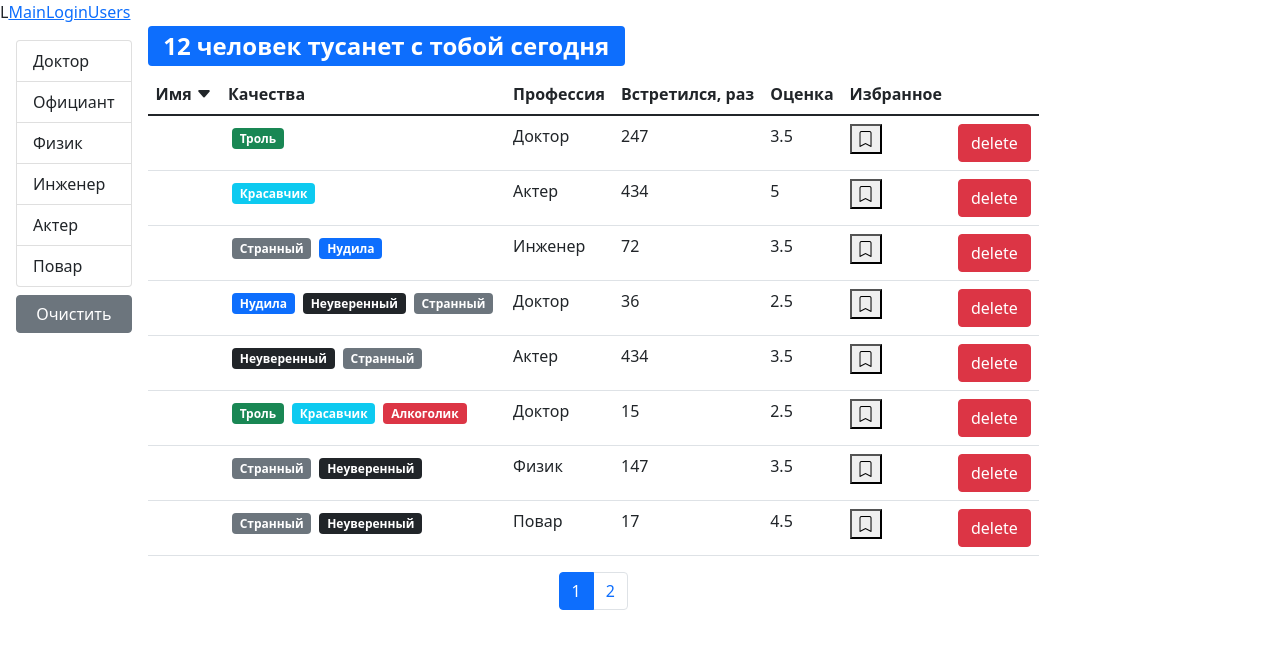
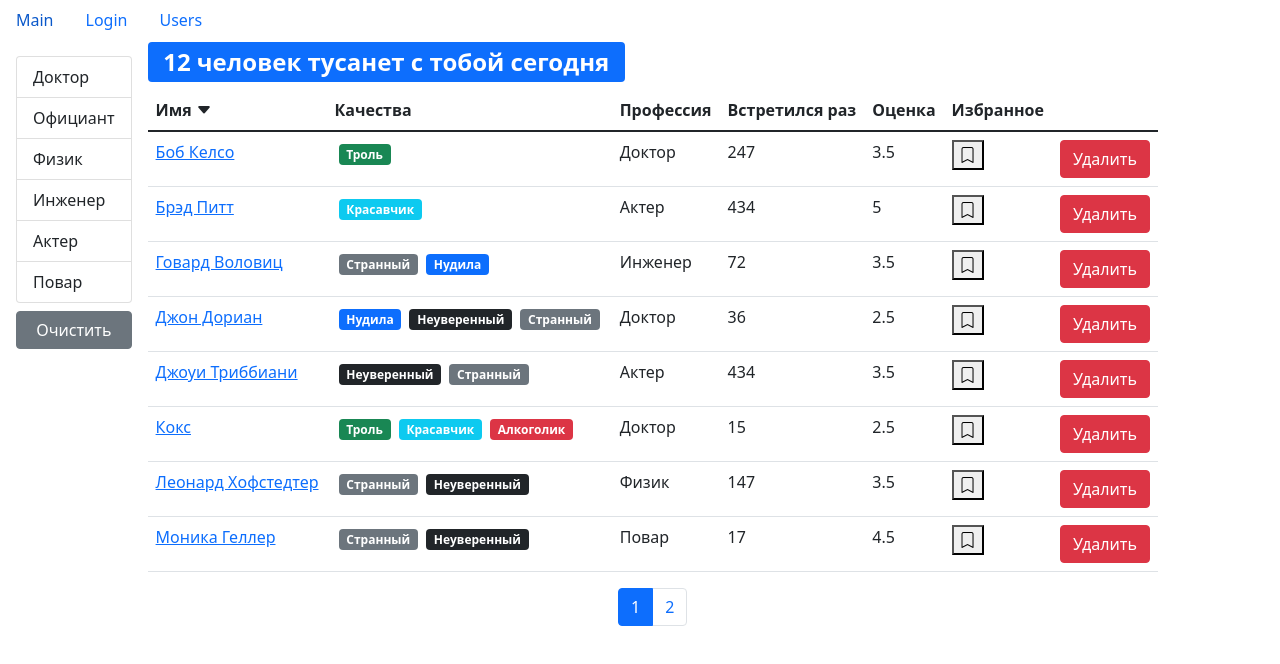
Before and after one commit to kolomrs/FastCompany, a React (Create React App) app: page /users in a window 1280 px wide. Shown: the top 664 px of the page. Built offline with nearby package versions, Linux system fonts and the light colour scheme.

Commit message:
маршрутизация

```diff
--- a/src/app/App.js
+++ b/src/app/App.js
@@ -1,6 +1,6 @@
 import React from "react";
 import Users from "./components/users";
-import { Route, Switch, Redirect, BrowserRouter } from "react-router-dom";
+import { Route, Switch, Redirect } from "react-router-dom";
 import NavBar from "./components/navBar";
 import Login from "./layouts/login";
 import Main from "./layouts/main";
@@ -9,7 +9,6 @@ import UsersLayout from "./components/usersLayout";
 function App() {
     return (
         <div>
-        <BrowserRouter>
             <NavBar />
             <Switch>
                 <Route path="/users/" exact component={Users} />
@@ -22,8 +21,7 @@ function App() {
                 />
                 <Redirect to="/" />
             </Switch>
-        </BrowserRouter>
-    </div>
+        </div>
     );
 }
 
--- a/src/app/components/navBar.jsx
+++ b/src/app/components/navBar.jsx
@@ -5,18 +5,17 @@ const NavBar = () => {
     return (
         <ul className="nav">
             <li className="nav-item">
-                L
-                <Link className="nav-Link active" aria-current="page" href="#">
+                <Link className="nav-link active" aria-current="page" to="/">
                     Main
                 </Link>
             </li>
             <li className="nav-item">
-                <Link className="nav-Link" href="#">
+                <Link className="nav-link" to="/login">
                     Login
                 </Link>
             </li>
             <li className="nav-item">
-                <Link className="nav-Link" href="#">
+                <Link className="nav-link" to="/users">
                     Users
                 </Link>
             </li>
--- a/src/app/components/userPage.jsx
+++ b/src/app/components/userPage.jsx
@@ -1,4 +1,4 @@
-import React, { useState, useEffect } from "react";
+import React, { useEffect, useState } from "react";
 import PropTypes from "prop-types";
 import API from "../api";
 import { useHistory } from "react-router-dom";
@@ -13,8 +13,13 @@ const UserPage = ({ userId }) => {
         });
     }, []);
     const handleBackToUserList = () => {
-        history.push(".users");
+        history.push("/users");
     };
+    console.log(user);
+
+    if (!user) {
+        return <h1>Загрузка...</h1>;
+    }
     return (
         <>
             (
@@ -35,7 +40,7 @@ const UserPage = ({ userId }) => {
                             handleBackToUserList();
                         }}
                     >
-                        Все пользователи
+                        Назад
                     </button>
                 </div>
             </div>
@@ -43,7 +48,9 @@ const UserPage = ({ userId }) => {
         </>
     );
 };
+
 UserPage.propTypes = {
     userId: PropTypes.string.isRequired
 };
+
 export default UserPage;
--- a/src/app/components/usersTable.jsx
+++ b/src/app/components/usersTable.jsx
@@ -1,25 +1,25 @@
 import React from "react";
 import PropTypes from "prop-types";
+import TableHeader from "./tableHeader";
+import TableBody from "./tableBody";
 import BookMark from "./bookmark";
 import QualitiesList from "./qualitiesList";
 import Table from "./table";
 import { Link } from "react-router-dom";
-
-const UserTable = ({
+const UsersTable = ({
     users,
     onSort,
     selectedSort,
     onToggleBookMark,
-    onDelete,
-    ...rest
+    onDelete
 }) => {
     const columns = {
         name: {
             path: "name",
             name: "Имя",
-            component: (user) => {
-                <Link to={`/users/${user._id}`}>{user.name}</Link>;
-            }
+            component: (user) => (
+                <Link to={`/users/${user._id}`}>{user.name}</Link>
+            )
         },
         qualities: {
             name: "Качества",
@@ -28,7 +28,7 @@ const UserTable = ({
         professions: { path: "profession.name", name: "Профессия" },
         completedMeetings: {
             path: "completedMeetings",
-            name: "Встретился, раз"
+            name: "Встретился раз"
         },
         rate: { path: "rate", name: "Оценка" },
         bookmark: {
@@ -47,27 +47,25 @@ const UserTable = ({
                     onClick={() => onDelete(user._id)}
                     className="btn btn-danger"
                 >
-                    delete
+                    Удалить
                 </button>
             )
         }
     };
     return (
-        <Table
-            onSort={onSort}
-            selectedSort={selectedSort}
-            columns={columns}
-            data={users}
-        />
+        <Table>
+            <TableHeader {...{ onSort, selectedSort, columns }} />
+            <TableBody {...{ columns, data: users }} />
+        </Table>
     );
 };
 
-UserTable.propTypes = {
+UsersTable.propTypes = {
     users: PropTypes.array.isRequired,
-    onSort: PropTypes.func.isRequired,
+    onSort: PropTypes.func,
     selectedSort: PropTypes.object.isRequired,
     onToggleBookMark: PropTypes.func.isRequired,
     onDelete: PropTypes.func.isRequired
 };
 
-export default UserTable;
+export default UsersTable;
--- a/src/index.js
+++ b/src/index.js
@@ -4,12 +4,15 @@ import "./index.css";
 import reportWebVitals from "./reportWebVitals";
 import "bootstrap/dist/css/bootstrap.css";
 import App from "./app/App";
+import { BrowserRouter } from "react-router-dom";
 
 const root = ReactDOM.createRoot(document.getElementById("root"));
 root.render(
+    <BrowserRouter>
     <React.StrictMode>
         <App />
     </React.StrictMode>
+    </BrowserRouter>
 );
 
 // If you want to start measuring performance in your app, pass a function
```
